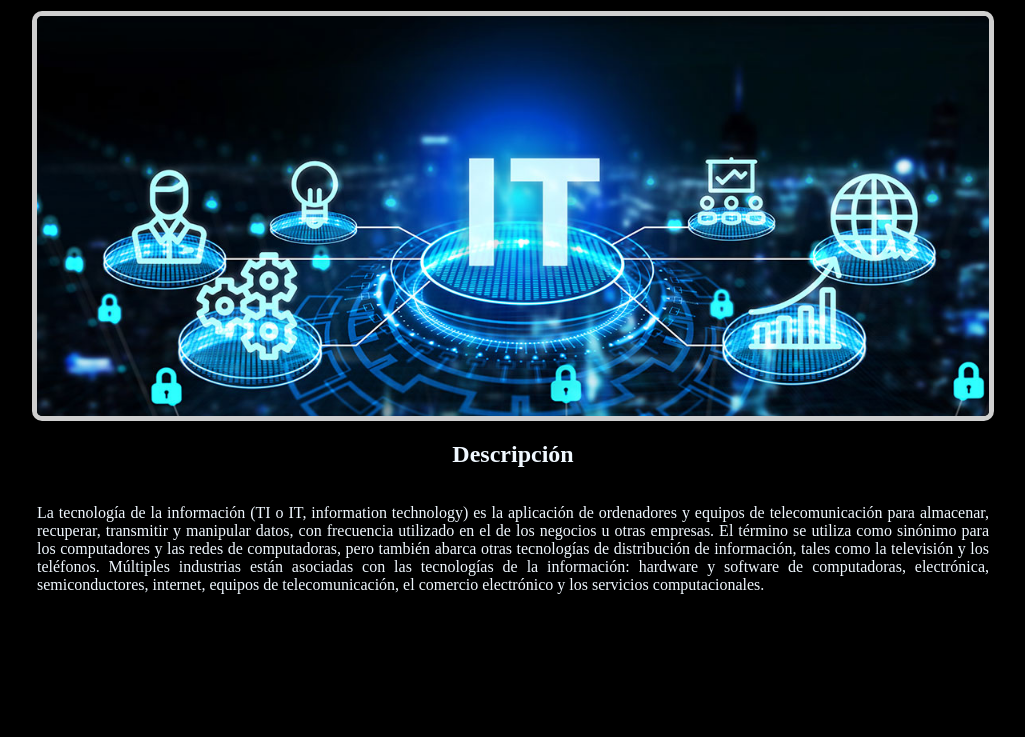
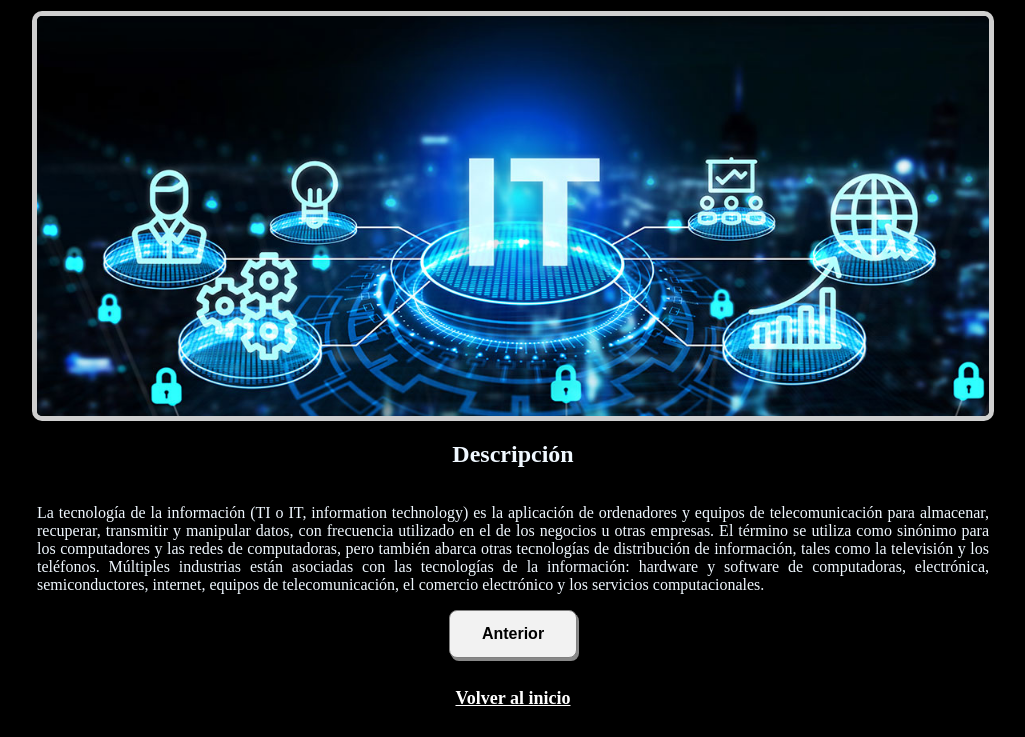
Before and after one commit to beluway/galeria-de-imagenes, a plain HTML site: page page3.html in a window 1280 px wide. Shown: the part 116-853 px from the top of the page, without its empty margins (127-1152 px from the left). Before the commit the page ends 800 px from the top, so only its background shows below. Drawn offline with Linux system fonts and the light colour scheme.

Commit message:
combinacion-ramas-akihito-y-belen

```diff
--- a/page3.html
+++ b/page3.html
@@ -13,6 +13,9 @@
     <img src="it-banner.jpg" id="it-banner"/>
     <h2 class="description">Descripción</h2>
     <p class="description">La tecnología de la información (TI o IT, information technology) es la aplicación de ordenadores y equipos de telecomunicación para almacenar, recuperar, transmitir y manipular datos, con frecuencia utilizado en el de los negocios u otras empresas. El término se utiliza como sinónimo para los computadores y las redes de computadoras, pero también abarca otras tecnologías de distribución de información, tales como la televisión y los teléfonos. Múltiples industrias están asociadas con las tecnologías de la información: hardware y software de computadoras, electrónica, semiconductores, internet, equipos de telecomunicación, el comercio electrónico y los servicios computacionales.</p>
+    <!--Se le agrega un botón para ir hacia atrás-->
+    <button class="btn-pasar" onclick="window.location.href='page2.html'">Anterior</button>
+    <a class="volver" style="color: white;" href="index.html">Volver al inicio</a>
 </body>
 
 </html>
--- a/styles.css
+++ b/styles.css
@@ -9,7 +9,7 @@ body {
 }
 
 .btn-pasar{
-    display: flex;
+    display: block;
     justify-content: center;
     align-items: center;
     margin: auto;
```
Also changed, not shown: page2.html (+3 -1 lines).
